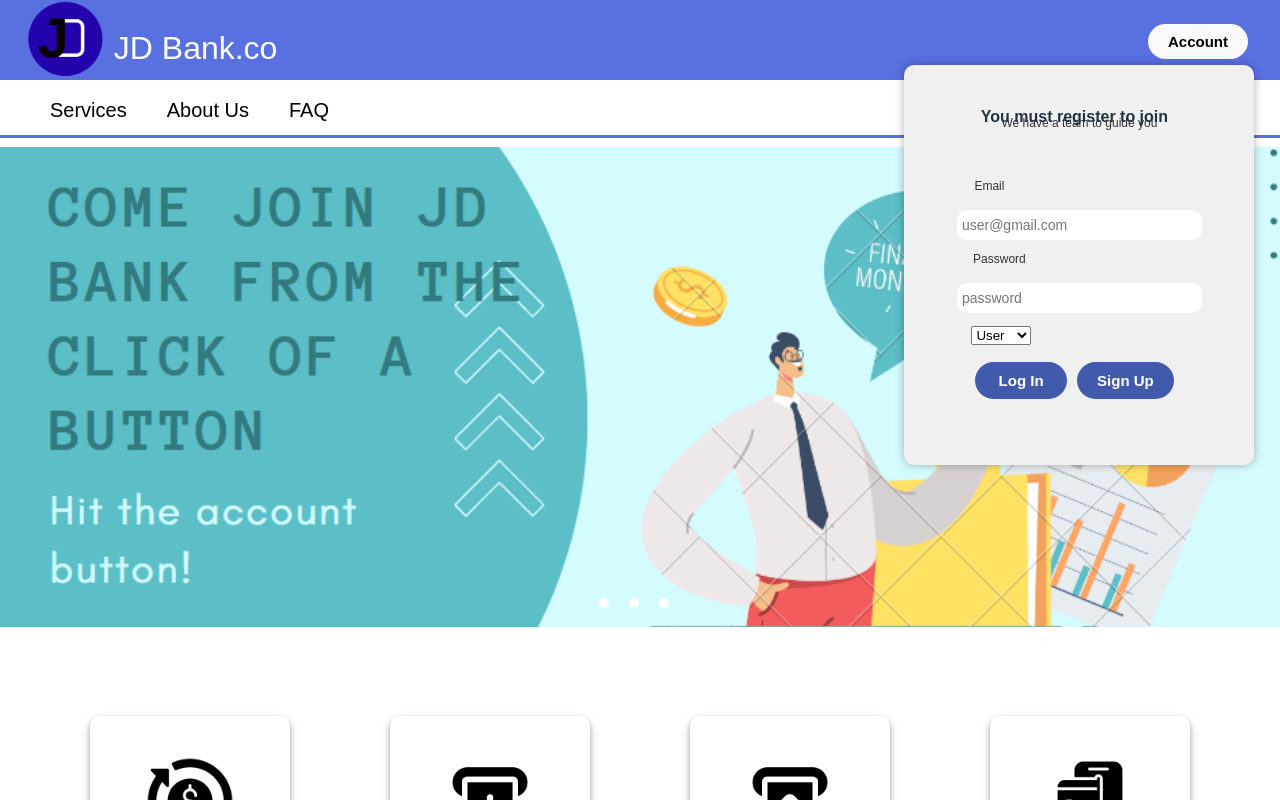
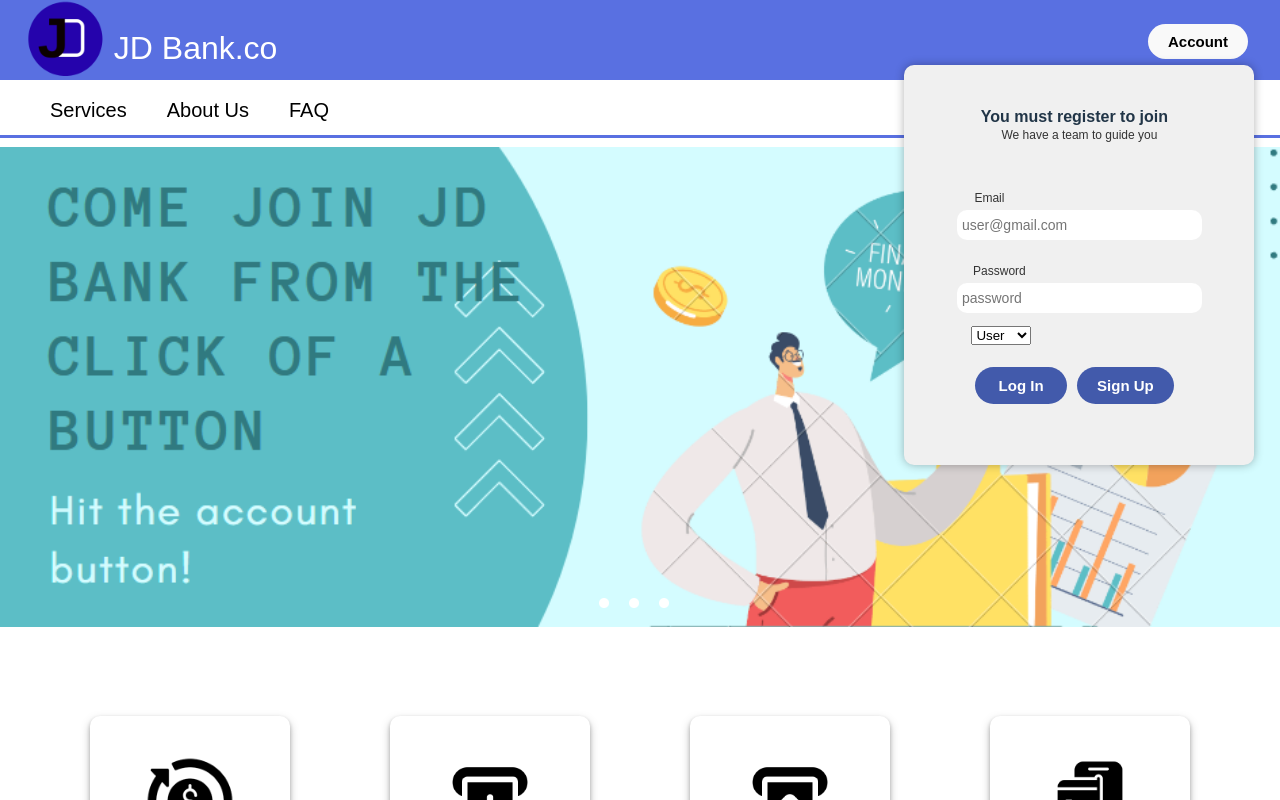
Before and after one commit to sarthakshrestha/JDBankProject, a React (Vite) app: page /Login in a window 1280 px wide. Shown: the top 800 px of the page. Built offline with nearby package versions, Linux system fonts and the light colour scheme.

Commit message:
chagned css on login

```diff
--- a/src/AccountBubble/LoginPage/components/LoginComponent.css
+++ b/src/AccountBubble/LoginPage/components/LoginComponent.css
@@ -26,7 +26,7 @@
 
 .LoginContainer p {
   position: relative;
-  top: 20px;
+  top: 32px;
 
   font-size: 12px;
 }
@@ -84,7 +84,7 @@
 .logInButton {
   width: 92px;
   position: relative;
-  top: 15px;
+  top: 20px;
   left: -5px;
 
   padding: 10px 20px;
@@ -114,7 +114,7 @@
 
 .SignUpButton {
   position: relative;
-  top: 15px;
+  top: 20px;
   left: -5px;
 
   margin-left: 10px;
```
